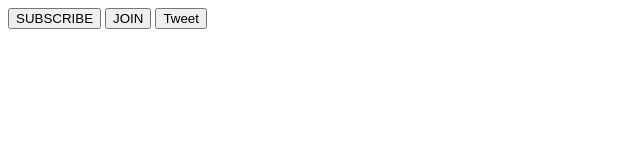
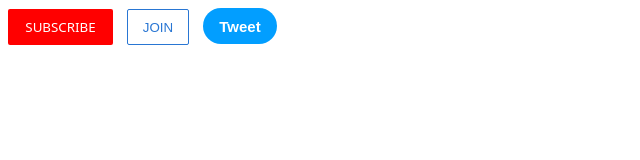
Before and after one commit to Olawealthiest/button_project, a plain HTML site: page index.html in a window 1280 px wide. Shown: the whole page, without its empty margins (0-640 px from the left). Drawn offline with Linux system fonts and the light colour scheme.

Commit message:
Update index.html

```diff
--- a/index.html
+++ b/index.html
@@ -2,7 +2,7 @@
 <html lang="en">
     <head>
         <title>Text</title>
-        <link rel="stylesheet" href="button.css">
+        <link rel="stylesheet" href="index.css">
         <link rel="preconnect" href="https://fonts.googleapis.com">
 <link rel="preconnect" href="https://fonts.gstatic.com" crossorigin>
 <link href="https://fonts.googleapis.com/css2?family=Roboto:ital,wght@0,400;1,700&display=swap" rel="stylesheet">
```
